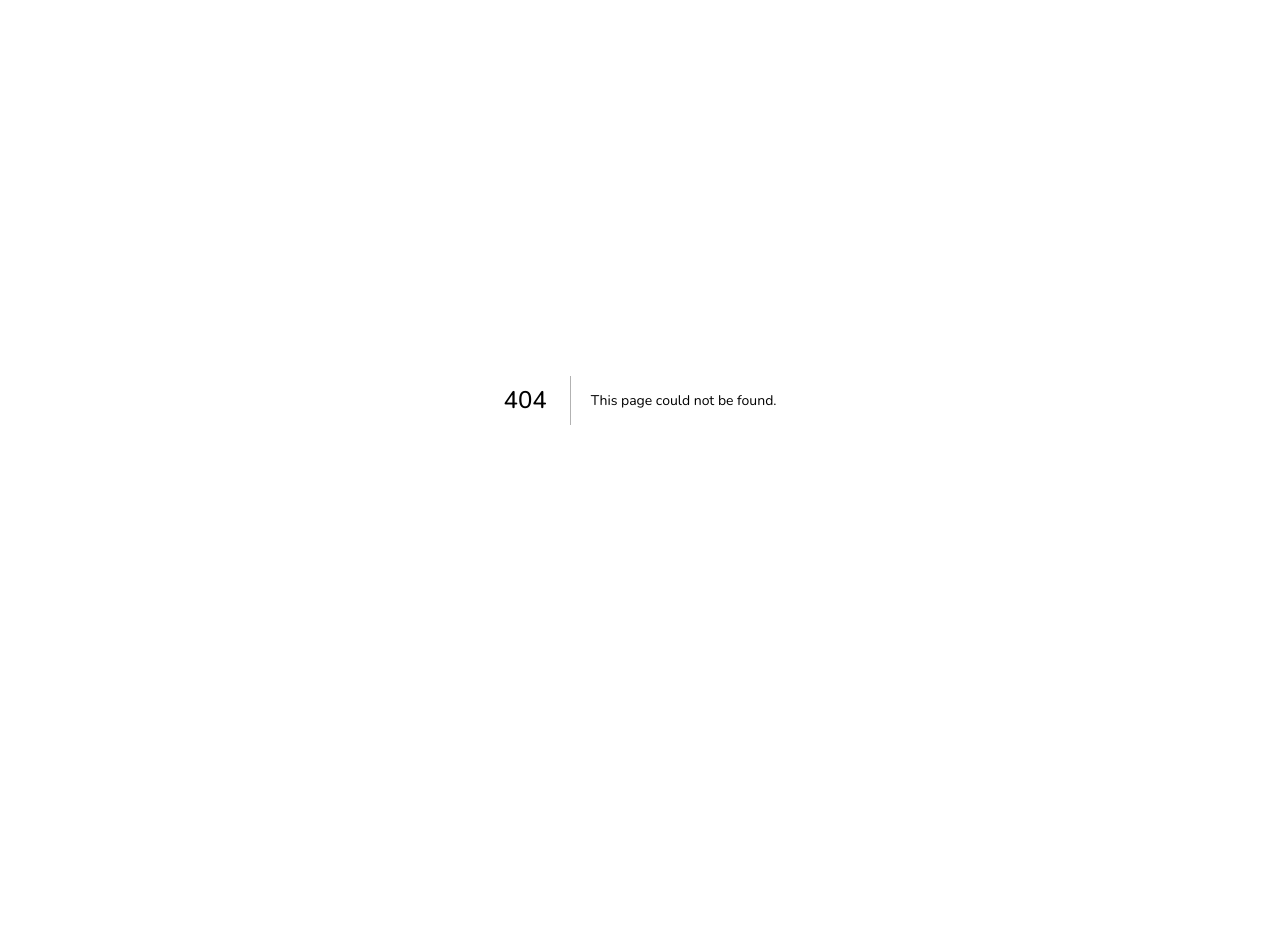
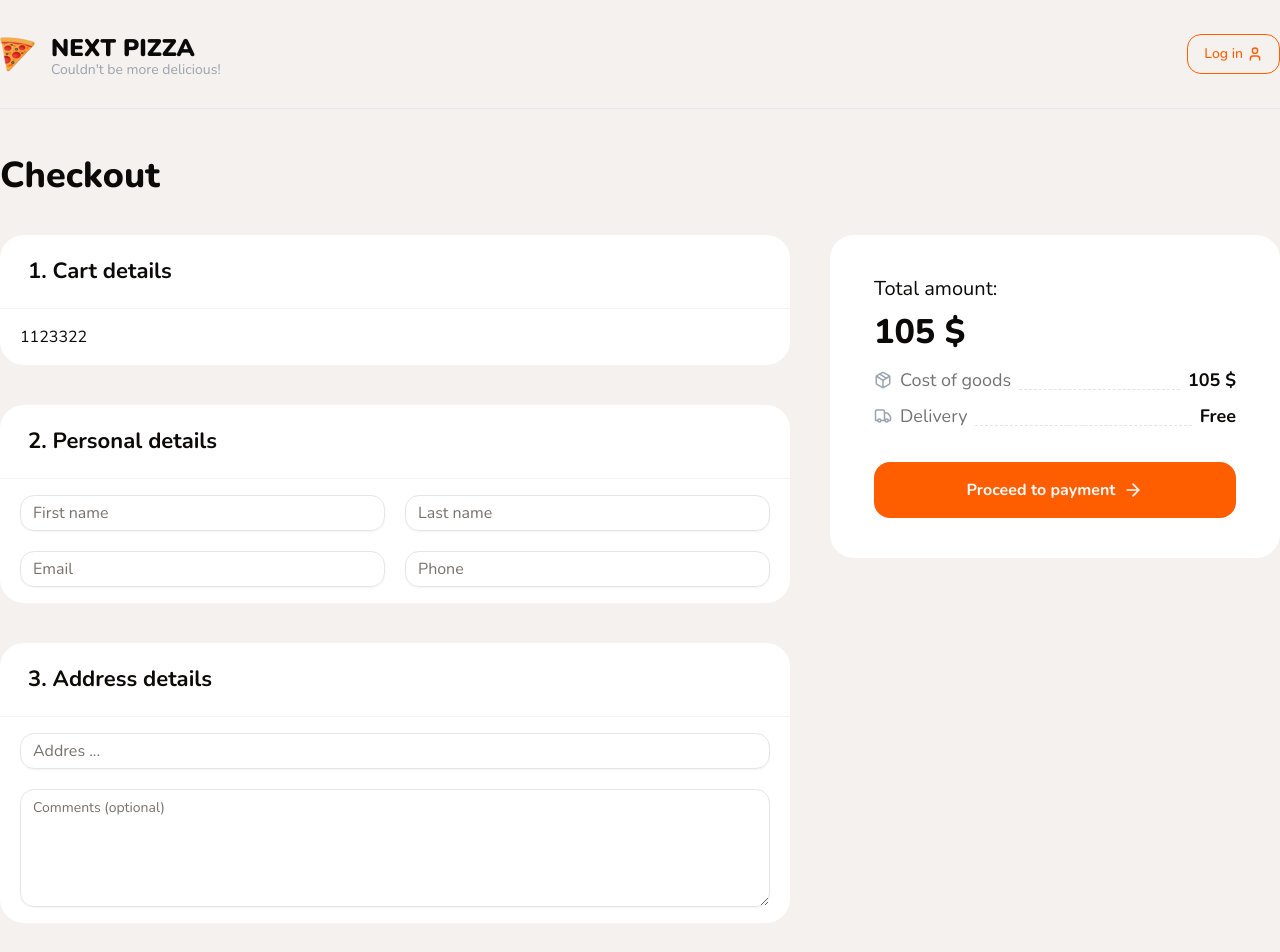
Before and after one commit to Olha-Maievska/next-pizza, a Next.js app: page /checkout in a window 1280 px wide. Before the commit this address had no page. Shown: the top 952 px of the page. Before the commit the page ends 800 px from the top, so only its background shows below. Built offline with nearby package versions, Linux system fonts and the light colour scheme; no server answers.

Commit message:
added checkout component

```diff
--- /dev/null
+++ b/app/(checkout)/checkout/page.tsx
@@ -0,0 +1,86 @@
+import {
+  CheckoutContentBlock,
+  CheckoutItemDetails,
+  Container,
+  Title,
+} from '@/shared/components/shared'
+import { Button, Input } from '@/shared/components/ui'
+import { Textarea } from '@/shared/components/ui/textarea'
+import { ArrowRight, Package, Truck } from 'lucide-react'
+
+export default function CheckoutPage() {
+  return (
+    <Container className="mt-10">
+      <Title text="Checkout" className="font-extrabold mb-8 text-[36px]" />
+
+      <div className="flex gap-10">
+        <div className="flex flex-col gap-10 flex-1 mb-20">
+          <CheckoutContentBlock title="1. Cart details">
+            1123322
+          </CheckoutContentBlock>
+
+          <CheckoutContentBlock title="2. Personal details">
+            <div className="grid grid-cols-2 gap-5">
+              <Input
+                className="text-base"
+                name="firstName"
+                placeholder="First name"
+              />
+              <Input
+                className="text-base"
+                name="lastName"
+                placeholder="Last name"
+              />
+              <Input className="text-base" name="email" placeholder="Email" />
+              <Input className="text-base" name="phone" placeholder="Phone" />
+            </div>
+          </CheckoutContentBlock>
+
+          <CheckoutContentBlock title="3. Address details">
+            <div className="flex flex-col gap-5">
+              <Input
+                className="text-base"
+                name="address"
+                placeholder="Addres ..."
+              />
+              <Textarea
+                className="text-base"
+                rows={5}
+                placeholder="Comments (optional)"
+              />
+            </div>
+          </CheckoutContentBlock>
+        </div>
+
+        <div className="w-[450px]">
+          <CheckoutContentBlock className="p-6 sticky top-4">
+            <div className="flex flex-col gap-1">
+              <span className="text-xl">Total amount:</span>
+              <span className="font-extrabold text-[34px]">105 $</span>
+            </div>
+
+            <div>
+              <CheckoutItemDetails
+                title="Cost of goods"
+                value="105 $"
+                icon={<Package size={18} className="mr-2 text-gray-400" />}
+              />
+              <CheckoutItemDetails
+                title="Delivery"
+                value="Free"
+                icon={<Truck size={18} className="mr-2 text-gray-400" />}
+              />
+            </div>
+            <Button
+              type="submit"
+              className="w-full h-14 mt-6 rounded-2xl text-base font-bold"
+            >
+              Proceed to payment
+              <ArrowRight className="ml-2 w-5" />
+            </Button>
+          </CheckoutContentBlock>
+        </div>
+      </div>
+    </Container>
+  )
+}
--- /dev/null
+++ b/app/(checkout)/layout.tsx
@@ -0,0 +1,26 @@
+import type { Metadata } from 'next'
+import { Header } from '@/shared/components/shared/header'
+import { Container } from '@/shared/components/shared'
+
+export const metadata: Metadata = {
+  title: 'Next Pizza | Checkout',
+}
+
+export default function CheckoutLayout({
+  children,
+}: Readonly<{
+  children: React.ReactNode
+}>) {
+  return (
+    <main className="min-h-screen bg-[#F4F1EE]">
+      <Container>
+        <Header
+          className="border-b-gray-200"
+          hasSearch={false}
+          hasCart={false}
+        />
+        {children}
+      </Container>
+    </main>
+  )
+}
--- /dev/null
+++ b/shared/components/shared/checkout-content-block.tsx
@@ -0,0 +1,31 @@
+import React from 'react'
+import { Title } from './title'
+import { cn } from '@/shared/lib/utils'
+
+interface Props {
+  className?: string
+  endAdornment?: React.ReactNode
+  title?: string
+  contentClassName?: string
+}
+
+export const CheckoutContentBlock: React.FC<React.PropsWithChildren<Props>> = ({
+  title,
+  endAdornment,
+  className,
+  contentClassName,
+  children,
+}) => {
+  return (
+    <div className={cn('bg-white rounded-3xl', className)}>
+      {title && (
+        <div className="flex items-center justify-between p-5 px-7 border-b border-gray-100">
+          <Title text={title} size="sm" className="font-bold" />
+          {endAdornment}
+        </div>
+      )}
+
+      <div className={cn('px-5 py-4', contentClassName)}>{children}</div>
+    </div>
+  )
+}
--- /dev/null
+++ b/shared/components/shared/checkout-item-details.tsx
@@ -0,0 +1,29 @@
+import { cn } from '@/shared/lib/utils'
+import React from 'react'
+
+interface Props {
+  className?: string
+  title: string
+  value: string
+  icon: React.ReactNode
+}
+
+export const CheckoutItemDetails: React.FC<Props> = ({
+  className,
+  title,
+  value,
+  icon,
+}) => {
+  return (
+    <div className={cn('flex my-2', className)}>
+      <span className="flex flex-1 text-lg text-neutral-500">
+        <div className="flex items-center">
+          {icon}
+          {title}
+        </div>
+        <div className="flex-1 border-b border-dashed border-b-neutral-200 relative -top-1 mx-2"></div>
+      </span>
+      <span className="text-lg font-bold">{value}</span>
+    </div>
+  )
+}
--- a/shared/components/shared/header.tsx
+++ b/shared/components/shared/header.tsx
@@ -9,12 +9,14 @@ import { SearchInput } from './search-input'
 import { CartButton } from './cart-button'
 
 interface Props {
+  hasSearch?: boolean
+  hasCart?: boolean
   className?: string
 }
 
-export const Header: React.FC<Props> = ({ className }) => {
+export const Header: React.FC<Props> = ({ className, hasSearch, hasCart }) => {
   return (
-    <header className={cn('border border-b', className)}>
+    <header className={cn('border-b', className)}>
       <Container className="flex items-center justify-between py-8">
         <Link href={'/'}>
           <div className="flex items-center gap-4">
@@ -28,18 +30,22 @@ export const Header: React.FC<Props> = ({ className }) => {
           </div>
         </Link>
 
-        <div className="mx-10 flex-1">
-          <SearchInput />
-        </div>
+        {hasSearch && (
+          <div className="mx-10 flex-1">
+            <SearchInput />
+          </div>
+        )}
 
         <div className="flex items-center gap-3">
           <Button variant={'outline'} className="flex items-center gap-1 ">
             Log in <User size={16} />
           </Button>
 
-          <div>
-            <CartButton/>
-          </div>
+          {hasCart && (
+            <div>
+              <CartButton />
+            </div>
+          )}
         </div>
       </Container>
     </header>
--- a/shared/components/shared/index.ts
+++ b/shared/components/shared/index.ts
@@ -1,5 +1,3 @@
-import { CartButton } from './cart-button'
-import { IngredientItem } from './ingredient-item'
 export { Header } from './header'
 export { Container } from './container'
 export { Title } from './title'
@@ -22,4 +20,6 @@ export { CartDrawer } from './cart-drawer'
 export { CartDrawerItem } from './cart-drawer-item'
 export { CountButton } from './count-button'
 export { ProductForm } from './product-form'
+export { CheckoutContentBlock } from './checkout-content-block'
+export { CheckoutItemDetails } from './checkout-item-details'
 export * from './modals'
--- a/shared/components/ui/index.ts
+++ b/shared/components/ui/index.ts
@@ -8,3 +8,4 @@ export { Select } from './select'
 export { Skeleton } from './skeleton'
 export { Slider } from './slider'
 export { Sheet } from './sheet'
+import { Textarea } from './textarea'
--- /dev/null
+++ b/shared/components/ui/textarea.tsx
@@ -0,0 +1,22 @@
+import * as React from "react"
+
+import { cn } from "@/shared/lib/utils"
+
+const Textarea = React.forwardRef<
+  HTMLTextAreaElement,
+  React.ComponentProps<"textarea">
+>(({ className, ...props }, ref) => {
+  return (
+    <textarea
+      className={cn(
+        "flex min-h-[60px] w-full rounded-md border border-input bg-transparent px-3 py-2 text-base shadow-sm placeholder:text-muted-foreground focus-visible:outline-none focus-visible:ring-1 focus-visible:ring-ring disabled:cursor-not-allowed disabled:opacity-50 md:text-sm",
+        className
+      )}
+      ref={ref}
+      {...props}
+    />
+  )
+})
+Textarea.displayName = "Textarea"
+
+export { Textarea }
```
